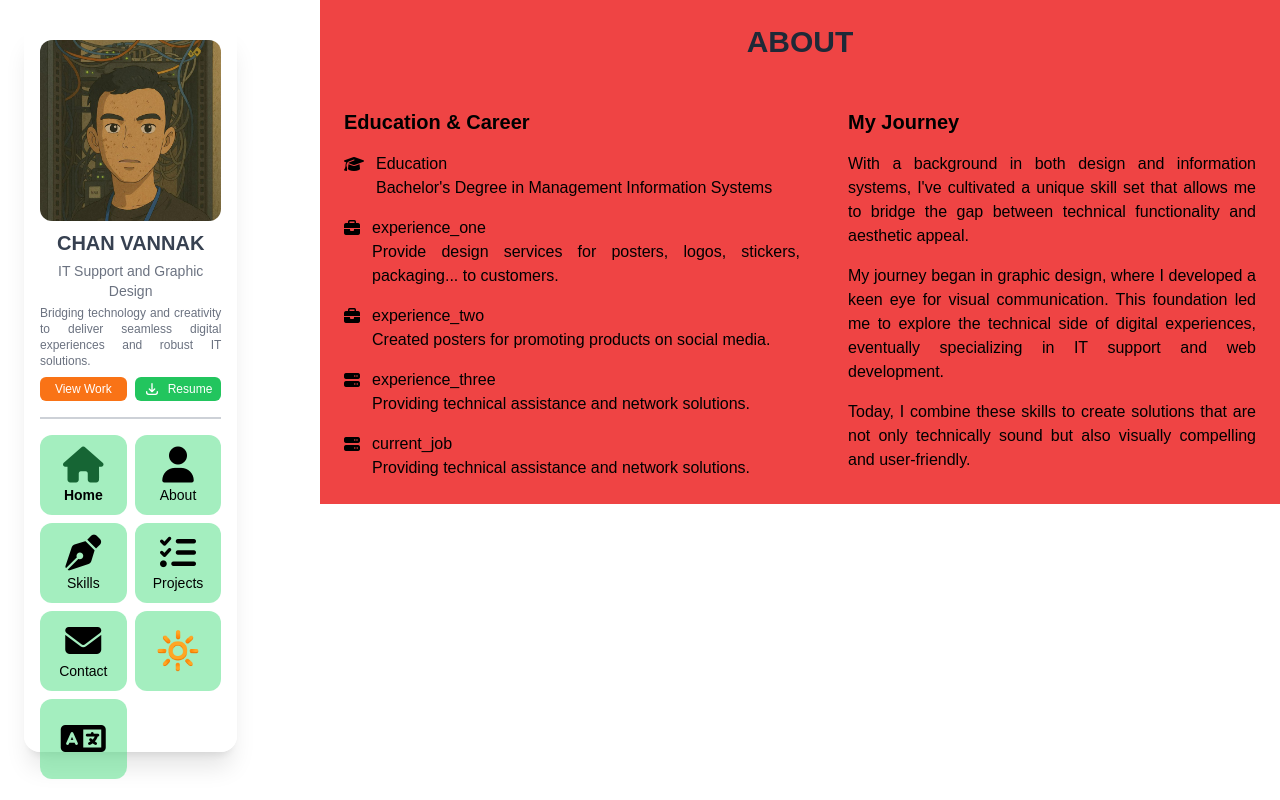
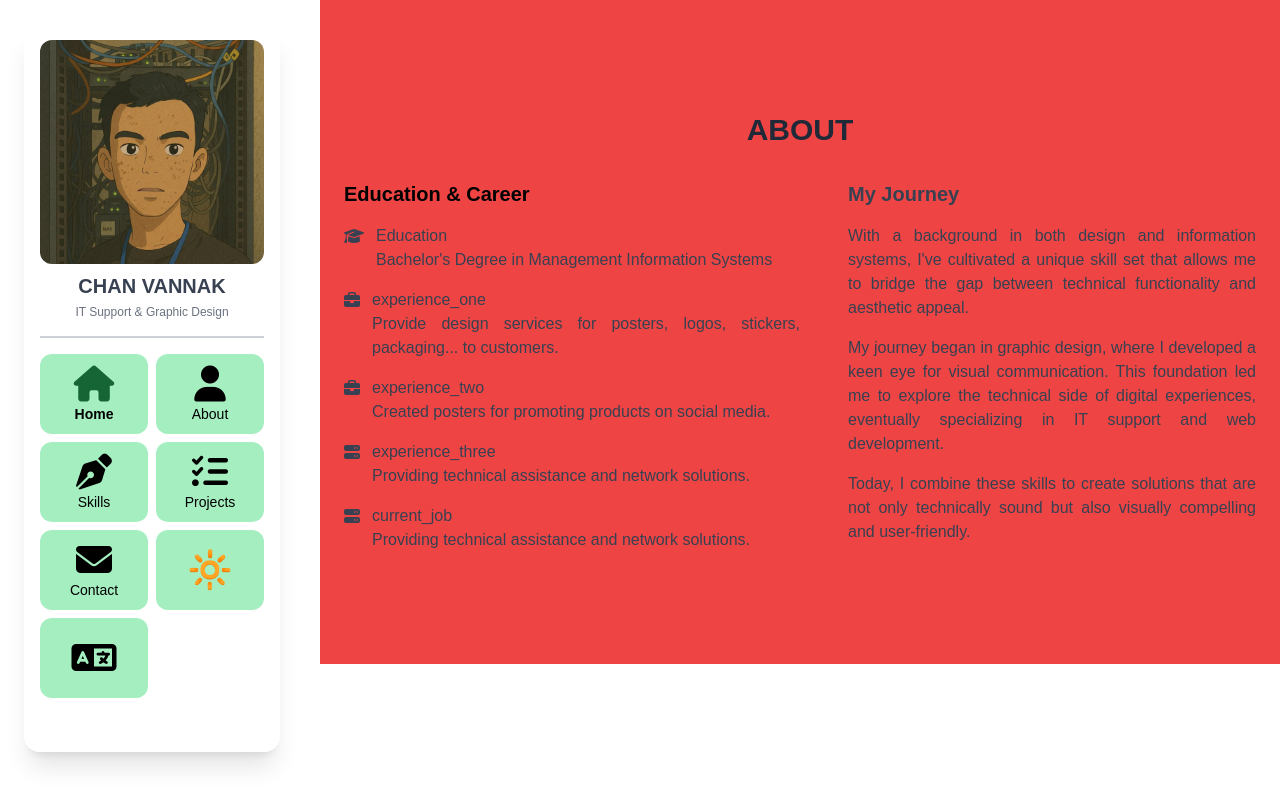
Before and after one commit to VannnakChan884/Vue-Portfolio, a Vue app: page /about in a window 1280 px wide. Built offline with nearby package versions, Linux system fonts and the light colour scheme.

Commit message:
dark mode

```diff
--- a/src/components/NavBar.vue
+++ b/src/components/NavBar.vue
@@ -7,7 +7,7 @@ const toggleDark = useToggle(isDark);
 
 <template>
   <header
-    class="w-full md:h-[91vh] md:w-1/4 lg:w-1/5 xl:w-1/6 backdrop-blur-sm bg-white/70 dark:bg-gray-800 fixed top-0 md:top-6 left-0 md:left-6 p-3 md:p-4 z-50 shadow-lg md:shadow-xl rounded-xl md:rounded-2xl">
+    class="w-full md:h-[91vh] md:w-1/4 lg:w-1/4 xl:w-1/5 backdrop-blur-sm bg-white/70 dark:bg-gray-800 fixed top-0 md:top-6 left-0 md:left-6 p-3 md:p-4 z-50 shadow-lg md:shadow-xl md:rounded-2xl">
     <div class="flex flex-col">
       <div class="hidden md:flex">
         <div class="w-full mx-auto">
@@ -17,32 +17,12 @@ const toggleDark = useToggle(isDark);
             </div>
             <div class="text-center">
               <h1 class="text-xl md:text-xl text-gray-700 dark:text-white/80 font-bold mt-2 uppercase mb-1">Chan Vannak</h1>
-              <h2 class="text-sm text-gray-500 dark:text-white/70 mb-1">IT Support and Graphic
-                Design
-              </h2>
-              <p class="mb-2 text-gray-500 dark:text-white/70 text-xs text-justify">
-                Bridging technology and creativity to deliver seamless digital experiences and robust IT solutions.
-              </p>
-              <div class="grid grid-cols-2 gap-2 mb-4">
-                <RouterLink to="/project"
-                  class="flex items-center justify-center bg-orange-500 hover:bg-orange-600 dark:bg-blue-500 dark:hover:bg-blue-600 text-xs text-white text-center p-1 rounded-md transition">
-                  View Work
-                </RouterLink>
-
-                <button id="downloadResume"
-                  class="bg-green-500 hover:bg-green-600 text-white py-1 text-xs rounded-md flex items-center justify-center transition">
-                  <svg class="w-4 h-4 mr-2" fill="none" stroke="currentColor" viewBox="0 0 24 24">
-                    <path stroke-linecap="round" stroke-linejoin="round" stroke-width="2"
-                      d="M4 16v1a3 3 0 003 3h10a3 3 0 003-3v-1m-4-4l-4 4m0 0l-4-4m4 4V4"></path>
-                  </svg>
-                  Resume
-                </button>
-              </div>
+              <h2 class="text-xs text-gray-500 dark:text-white/70 mb-2">IT Support & Graphic Design</h2>
             </div>
           </div>
         </div>
       </div>
-      <hr class="hidden md:flex border border-gray-400/50" />
+      <hr class="hidden md:flex border border-gray-400/50 mt-2">
       <nav class="grid grid-cols-7 md:grid-cols-2 gap-2 text-center md:mt-4 ">
         <RouterLink to="/"
           class="h-14 md:h-20 bg-green-400/50 hover:bg-green-600/50 dark:bg-gray-900 dark:hover:bg-gray-700 dark:text-white/80 font-medium rounded-xl flex flex-col items-center justify-center transition">
--- a/src/views/AboutView.vue
+++ b/src/views/AboutView.vue
@@ -1,76 +1,72 @@
 <template>
   <!-- About Section -->
-    <div class="w-full md:w-2/3 lg:w-3/4 xl:5/6 md:bg-orange-500 lg:bg-blue-500 xl:bg-red-500 bg-green-400 absolute top-0 right-0 p-6">
-      <h2 class="text-gray-800 dark:text-white text-3xl font-bold text-center uppercase mb-12">
-        About
-      </h2>
+    <div class="w-full md:w-2/3 lg:w-3/4 xl:5/6 md:bg-orange-500 lg:bg-blue-500 xl:bg-red-500 bg-white dark:bg-gray-800 absolute top-0 right-0 py-28 px-6">
+      <h2 class="text-gray-800 dark:text-gray-200 text-3xl font-bold text-center uppercase mb-8">About</h2>
       <div class="flex flex-col md:flex-row">
         <!-- Education & Career -->
         <div class="md:w-1/2 mb-8 md:mb-0">
-          <h3 class="text-xl font-semibold  mb-4">Education & Career</h3>
-          <ul class="space-y-4 text-justify">
+          <h3 class="text-xl dark:text-gray-200 font-semibold  mb-4">Education & Career</h3>
+          <ul class="space-y-4 text-justify text-gray-700">
             <li class="flex items-start">
-              <i class="fa-solid fa-graduation-cap mt-1 mr-3"></i>
+              <i class="fa-solid fa-graduation-cap dark:text-gray-200 mt-1 mr-3"></i>
               <div>
-                <h4 class="font-medium">
-                  Education
-                </h4>
-                <p class="font-light">Bachelor's Degree in Management Information Systems</p>
+                <h4 class="dark:text-gray-200 font-medium">Education</h4>
+                <p class="dark:text-gray-300 font-light">Bachelor's Degree in Management Information Systems</p>
               </div>
             </li>
             <li class="flex items-start">
-              <i class="fa-solid fa-briefcase mt-1 mr-3"></i>
+              <i class="fa-solid fa-briefcase dark:text-gray-200 mt-1 mr-3"></i>
               <div>
-                <h4 class="font-medium">
+                <h4 class="font-medium dark:text-gray-200">
                   experience_one
                 </h4>
-                <p class="font-light">Provide design services for posters, logos, stickers, packaging... to customers.
+                <p class="font-light dark:text-gray-300">Provide design services for posters, logos, stickers, packaging... to customers.
                 </p>
               </div>
             </li>
-            <li class="flex items-start">
+            <li class="flex items-start dark:text-gray-200">
               <i class="fa-solid fa-briefcase mt-1 mr-3"></i>
               <div>
                 <h4 class="font-medium">
                   experience_two
                 </h4>
-                <p class="font-light">Created posters for promoting products on social media.</p>
+                <p class="font-light dark:text-gray-300">Created posters for promoting products on social media.</p>
               </div>
             </li>
-            <li class="flex items-start">
+            <li class="flex items-start dark:text-gray-200">
               <i class="fa-solid fa-server mt-1 mr-3"></i>
               <div>
                 <h4 class="font-medium">
                   experience_three
                 </h4>
-                <p class="font-light">Providing technical assistance and network solutions.</p>
+                <p class="font-light dark:text-gray-300">Providing technical assistance and network solutions.</p>
               </div>
             </li>
-            <li class="flex items-start">
+            <li class="flex items-start dark:text-gray-200">
               <i class="fa-solid fa-server mt-1 mr-3"></i>
               <div>
                 <h4 class="font-medium">
                   current_job
                 </h4>
-                <p class="font-light">Providing technical assistance and network solutions.</p>
+                <p class="font-light dark:text-gray-300">Providing technical assistance and network solutions.</p>
               </div>
             </li>
           </ul>
         </div>
 
         <!-- My Journey -->
-        <div class="md:w-1/2 md:pl-12 text-justify">
-          <h3 class="text-xl font-semibold text-primary dark:text-secondary mb-4">My Journey</h3>
-          <p class="text-primagry dark:text-secondary mb-4">
+        <div class="md:w-1/2 md:pl-12 text-gray-700 text-justify">
+          <h3 class="text-xl font-semibold dark:text-gray-200 mb-4">My Journey</h3>
+          <p class="dark:text-gray-300 mb-4">
             With a background in both design and information systems, I've cultivated a unique skill set that allows me
             to bridge the gap between technical functionality and aesthetic appeal.
           </p>
-          <p class="text-primagry dark:text-secondary mb-4">
+          <p class="dark:text-gray-300 mb-4">
             My journey began in graphic design, where I developed a keen eye for visual communication. This foundation
             led me to explore the technical side of digital experiences, eventually specializing in IT support and web
             development.
           </p>
-          <p class="text-primagry dark:text-secondary">
+          <p class="dark:text-gray-300">
             Today, I combine these skills to create solutions that are not only technically sound but also visually
             compelling and user-friendly.
           </p>
--- a/src/views/HomeView.vue
+++ b/src/views/HomeView.vue
@@ -1,23 +1,22 @@
 <template>
   <!-- Hero Section -->
-  <section id="home" class="h-[100vh] hero-pattern flex items-center justify-center">
+  <section id="home" class="h-[100vh] bg-white dark:bg-gray-900 flex items-center justify-center">
     <div class="max-w-6xl mx-auto px-4 sm:px-6 lg:px-8">
       <div class="flex flex-col md:flex-row items-center">
         <div class="md:w-1/2 mb-8 md:mb-0 flex justify-center">
           <div
-            class="w-48 h-48 md:w-64 md:h-64 rounded-3xl overflow-hidden border-4 border-primary dark:border-white shadow-lg">
+            class="w-48 h-48 md:w-64 md:h-64 rounded-3xl overflow-hidden border-4 border-gray-300 dark:border-gray-800 shadow-lg">
             <img src="../assets/avatar.jpg" alt="Vannak's Profile Photo" class="w-full h-full object-cover">
           </div>
         </div>
         <div class="md:w-1/2 text-center md:text-left">
-          <h1 class="text-4xl md:text-5xl font-bold text-primary dark:text-gray-600 mb-2">Chan Vannak</h1>
-          <h2 class="text-xl md:text-2xl text-primary dark:text-gray-500 mb-6 font-medium">IT Support and Graphic Design
-          </h2>
-          <p class="text-primary dark:text-gray-500 mb-8 max-w-lg mx-auto md:mx-0 font-light">
+          <h1 class="text-4xl md:text-5xl font-bold text-gray-800 dark:text-gray-200 mb-2 uppercase">Chan Vannak</h1>
+          <h2 class="text-xl md:text-2xl text-gray-700 dark:text-gray-300 mb-6 font-medium">IT Support and Graphic Design</h2>
+          <p class="text-gray-300 dark:text-gray-300 mb-8 max-w-lg mx-auto md:mx-0 font-light">
             Bridging technology and creativity to deliver seamless digital experiences and robust IT solutions.
           </p>
           <div class="grid grid-cols-2 lg:grid-cols-3 gap-4">
-            <RouterLink to="/project" class="bg-gray-800/50 hover:bg-gray-900/80  text-white text-center p-3 rounded-lg inline-block">View Work</RouterLink>
+            <RouterLink to="/project" class="bg-yellow-500 hover:bg-gray-700 transition text-white text-center p-3 rounded-lg inline-block">View Work</RouterLink>
 
             <button id="downloadResume"
               class="bg-green-500 hover:bg-green-600 text-white px-4 py-2 rounded-lg flex items-center justify-center">
```
